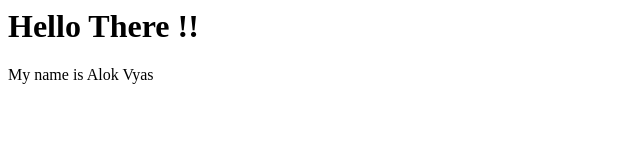
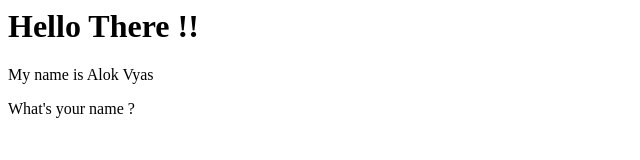
Before and after one commit to alokvyas85/SshRemoteRepo, a plain HTML site: page index.html in a window 1280 px wide. Shown: the whole page, without its empty margins (0-640 px from the left). Drawn offline with Linux system fonts and the light colour scheme.

Commit message:
added new <p> tag

```diff
--- a/index.html
+++ b/index.html
@@ -7,6 +7,7 @@
 		<h1> Hello There !! </h1>
 
 			<p> My name is Alok Vyas </p>
+			<p> What's your name ? <p>
 
 		</body>
 
```
